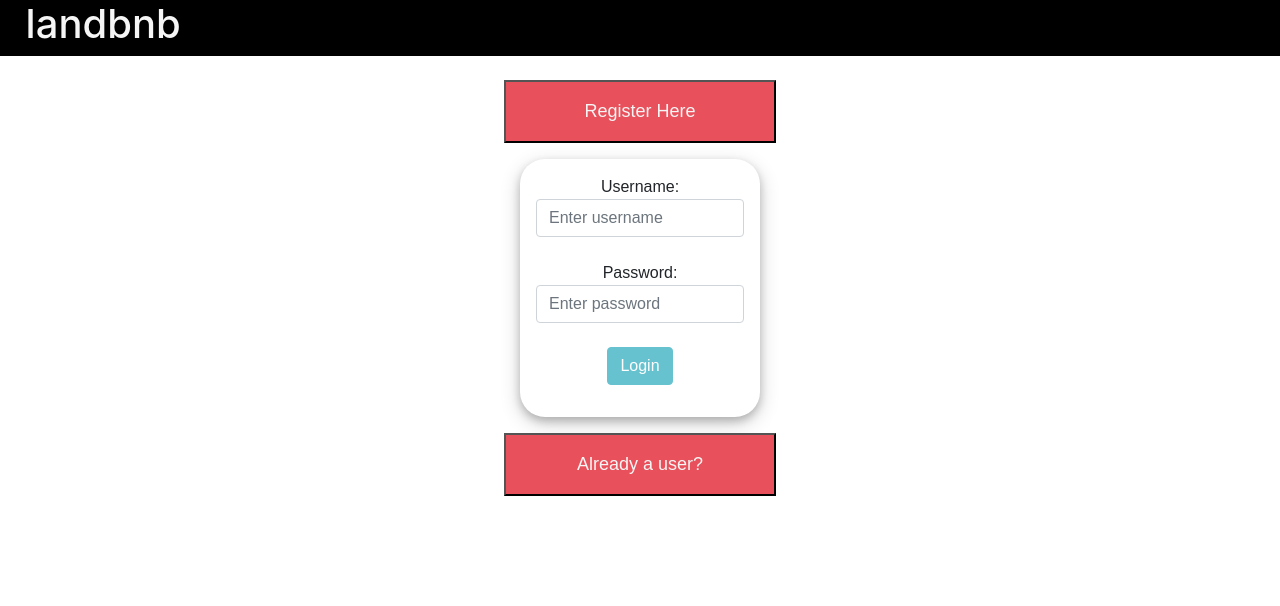
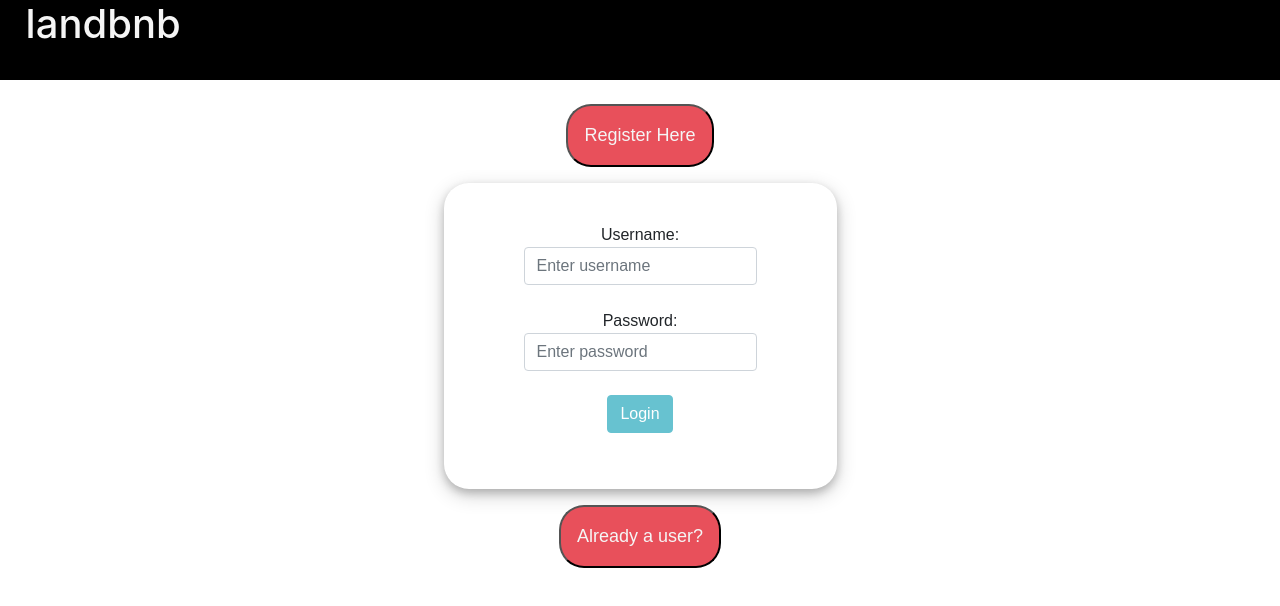
Before and after one commit to meep-morp/front-end-1, a React (Create React App) app in the folder login-page/: page /login in a window 1280 px wide. Shown: the top 606 px of the page. Built offline with nearby package versions, Linux system fonts and the light colour scheme.

Commit message:
Fixed spacing on form

```diff
--- a/login-page/src/App.css
+++ b/login-page/src/App.css
@@ -27,7 +27,7 @@ button {
   border-radius: 20px;
 }
 
-.RegLink {
+.RegLink button {
   color: whitesmoke;
   font-size: large;
   font-family: 'Quicksand', sans-serif;
@@ -40,15 +40,18 @@ button {
   font-family: 'Quicksand', sans-serif;
   display: flex;
   flex-direction: column;
-  width: 25%;
+  width: 50%;
   margin: auto;
   padding: 3vh;
+  align-items: center;
 }
 
 .Login {
   font-family: 'Quicksand', sans-serif;
   border-radius: 25px;
-  padding: 2vh;
+  padding: 5vh;
+  padding-left: 10vh;
+  padding-right: 10vh;
   margin: 2vh;
   box-shadow: 0 4px 8px 0 rgba(0, 0, 0, 0.2), 0 6px 20px 0 rgba(0, 0, 0, 0.19);
   text-align: center;
@@ -57,12 +60,10 @@ button {
 header {
   display: flex;
   flex-direction: row;
-  height: 7vh;
+  height: 10vh;
   color:whitesmoke;
   background-color: black;
   width: 100%;
-  align-items: baseline;
-
 }
 
 h1 {
--- a/login-page/src/App.js
+++ b/login-page/src/App.js
@@ -14,18 +14,22 @@ function App() {
       <h1>landbnb</h1>
     </header>
     <div className='landbuttons'>
-      <button color="primary" size="lg">
-        <Link className='RegLink' to='/register'> Register Here </Link>
-      </button>
+
+        <Link className='RegLink' to='/register'>
+          <button color="primary" size="lg"> Register Here </button>
+        </Link>
+
         <Route exact path='/register'>
           <Register />
         </Route>
         <Route exact path='/login'>
           <Login />
         </Route>
-      <button color="primary" size="lg">
-        <Link className ='RegLink' to='/login'> Already a user?  </Link>
-      </button>
+
+        <Link className ='RegLink' to='/login'>
+          <button color="primary" size="lg">Already a user?</button>
+        </Link>
+
     </div>
     </>
   )
```
